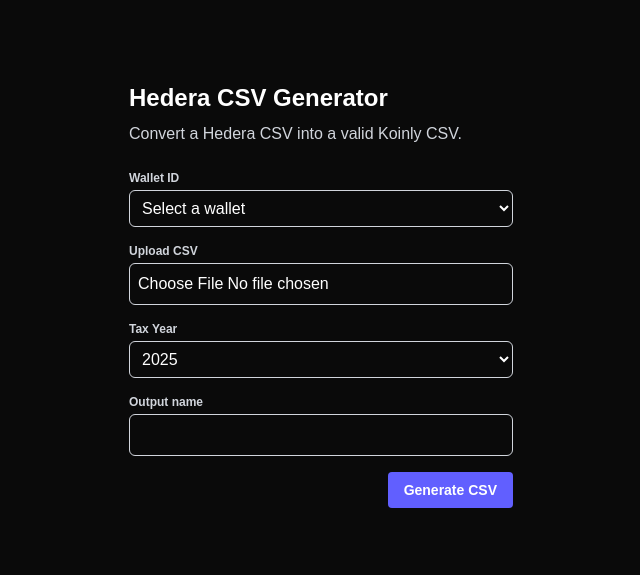
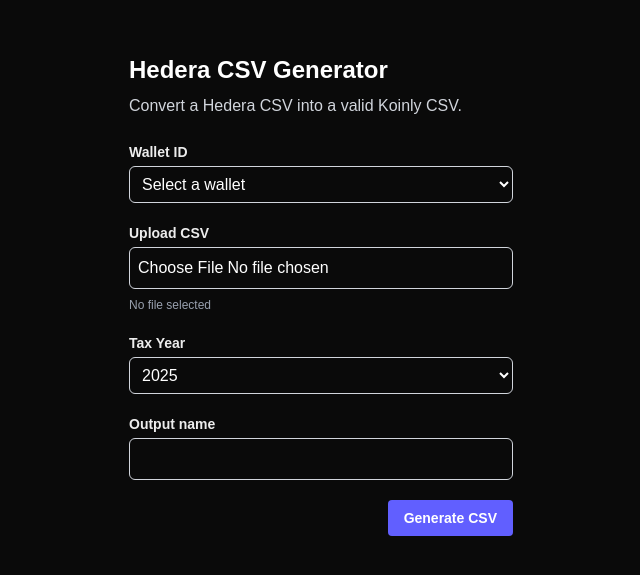
Before and after one commit to florianbar/generate-csv-from-csv, a Next.js app: page /hedera in a window 1280 px wide. Shown: the part 105-680 px from the top of the page, without its empty margins (319-959 px from the left). Built offline with nearby package versions, Linux system fonts and the light colour scheme.

Commit message:
add file name

```diff
--- a/src/app/globals.css
+++ b/src/app/globals.css
@@ -27,7 +27,7 @@
 }
 
 label {
-  @apply block text-gray-300 mb-1 text-xs font-bold;
+  @apply block mb-1 text-sm font-bold;
 }
 
 input[type="text"],
--- a/src/app/hedera/page.tsx
+++ b/src/app/hedera/page.tsx
@@ -72,7 +72,7 @@
           validationSchema={formSchema}
         >
           {({ errors, touched, values, setFieldValue }) => (
-            <Form className="space-y-4">
+            <Form className="space-y-5">
               <div>
                 <label htmlFor="wallet_id">Wallet ID</label>
                 <select
@@ -117,6 +117,12 @@
                     }
                   }}
                 />
+                {/* display selected file name */}
+                <div className="text-xs text-gray-400 mt-2">
+                  {values.csv && values.csv.files && values.csv.files.length > 0
+                    ? values.csv.files[0].name
+                    : "No file selected"}
+                </div>
                 <div className="error">
                   {errors.csv && touched.csv ? <div>{errors.csv}</div> : null}
                 </div>
```
